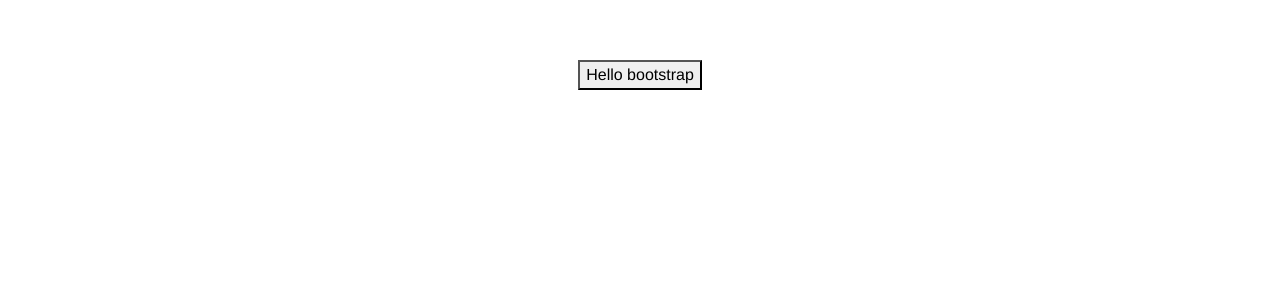
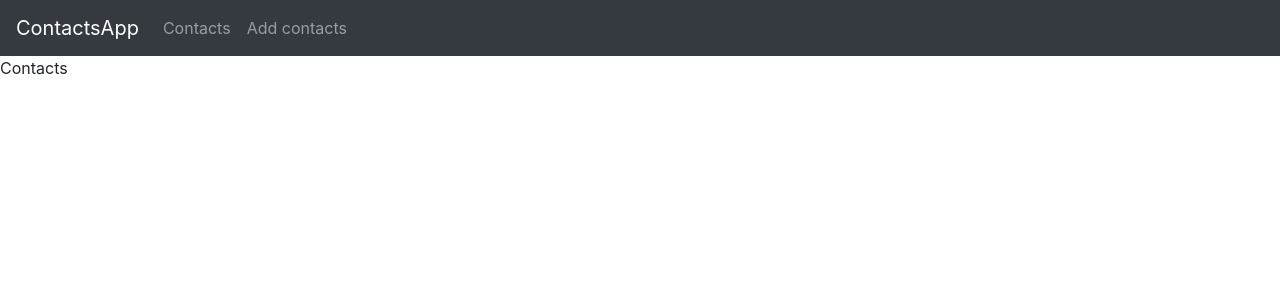
Before and after one commit to pedja77/contacts, a Vue app: page /#/contacts in a window 1280 px wide. Shown: the top 300 px of the page. Built offline with nearby package versions, Linux system fonts and the light colour scheme.

Commit message:
Routes added

```diff
--- a/package.json
+++ b/package.json
@@ -8,7 +8,8 @@
     "lint": "vue-cli-service lint"
   },
   "dependencies": {
-    "vue": "^2.5.16"
+    "vue": "^2.5.16",
+    "vue-router": "^3.0.1"
   },
   "devDependencies": {
     "@vue/cli-plugin-babel": "^3.0.0-beta.7",
--- a/src/App.vue
+++ b/src/App.vue
@@ -1,27 +1,17 @@
 <template>
   <div id="app">
-    <button class="button button-primary">Hello bootstrap</button>
+    <NavBar />
+    <router-view />
   </div>
 </template>
 
 <script>
-import HelloWorld from './components/HelloWorld.vue'
+import NavBar from './components/NavBar.vue'
 
 export default {
   name: 'app',
   components: {
-    HelloWorld
+    NavBar
   }
 }
 </script>
-
-<style>
-#app {
-  font-family: 'Avenir', Helvetica, Arial, sans-serif;
-  -webkit-font-smoothing: antialiased;
-  -moz-osx-font-smoothing: grayscale;
-  text-align: center;
-  color: #2c3e50;
-  margin-top: 60px;
-}
-</style>
--- /dev/null
+++ b/src/components/NavBar.vue
@@ -0,0 +1,25 @@
+<template>
+
+    <nav class="navbar navbar-expand-lg navbar-dark bg-dark">
+  <a class="navbar-brand" href="#">ContactsApp</a>
+
+
+  <div class="collapse navbar-collapse" id="navbarSupportedContent">
+    <ul class="navbar-nav mr-auto">
+      <li class="nav-item">
+        <a class="nav-link" href="#">Contacts <span class="sr-only">(current)</span></a>
+      </li>
+      <li class="nav-item">
+        <a class="nav-link" href="#">Add contacts <span class="sr-only">(current)</span></a>
+      </li>
+    </ul>
+  </div>
+</nav>
+
+</template>
+
+<script>
+export default {
+
+}
+</script>
--- /dev/null
+++ b/src/pages/AddContact.vue
@@ -0,0 +1,15 @@
+<template>
+  <div>
+      AddContact
+  </div>
+</template>
+
+<script>
+export default {
+
+}
+</script>
+
+<style>
+
+</style>
--- /dev/null
+++ b/src/pages/Contacts.vue
@@ -0,0 +1,15 @@
+<template>
+  <div>
+      Contacts
+  </div>
+</template>
+
+<script>
+export default {
+
+}
+</script>
+
+<style>
+
+</style>
```
Also changed, not shown: src/main.js (+17 -0 lines), 1 other file (tests, documents, lock files or other folders).
